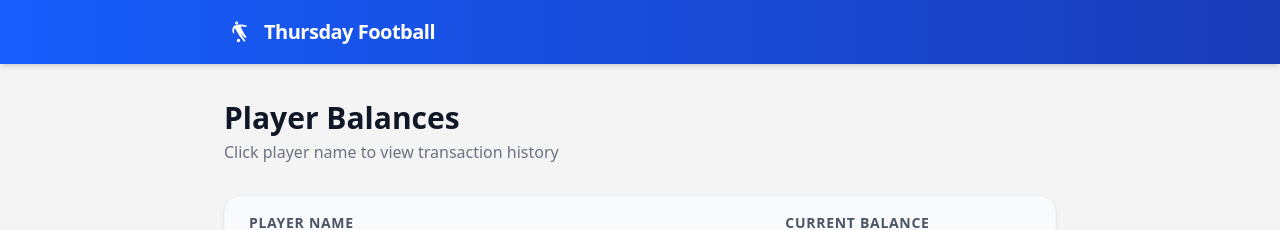
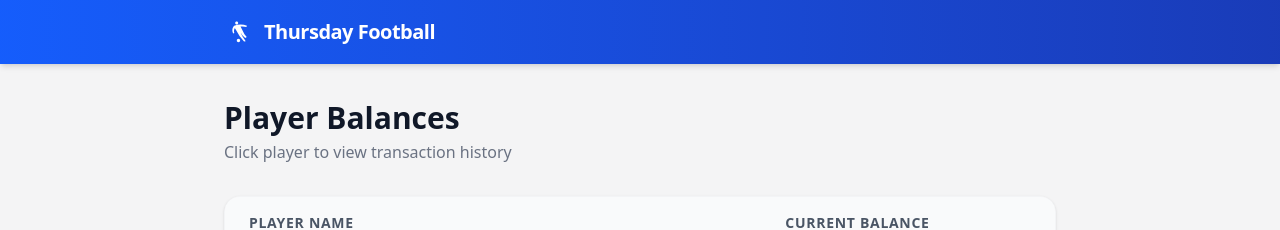
Before and after one commit to dsfinancecode/Football-Tracker, a Next.js app: page / in a window 1280 px wide. Shown: the top 230 px of the page. Built offline with nearby package versions, Linux system fonts and the light colour scheme; no server answers; the database is empty.

Commit message:
text updates

```diff
--- a/src/app/page.tsx
+++ b/src/app/page.tsx
@@ -55,7 +55,7 @@ export default async function Home() {
     <div className="max-w-4xl mx-auto p-4 md:p-8 space-y-8">
       <div>
         <h1 className="text-3xl font-bold text-gray-900 pt-1">Player Balances</h1>
-        <p className="text-gray-500 mt-1">Click player name to view transaction history</p>
+        <p className="text-gray-500 mt-1">Click player to view transaction history</p>
       </div>
 
       <div className="bg-white rounded-2xl shadow-sm border border-gray-100 overflow-hidden">
```
